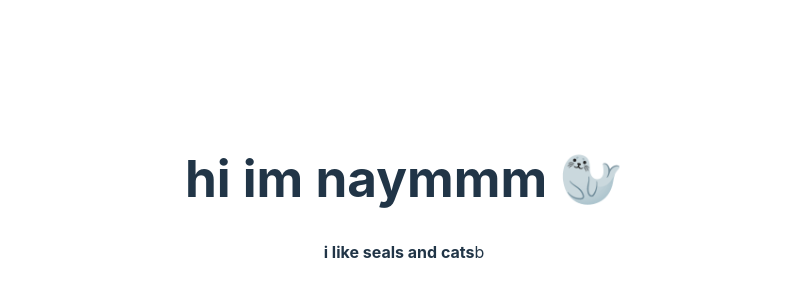
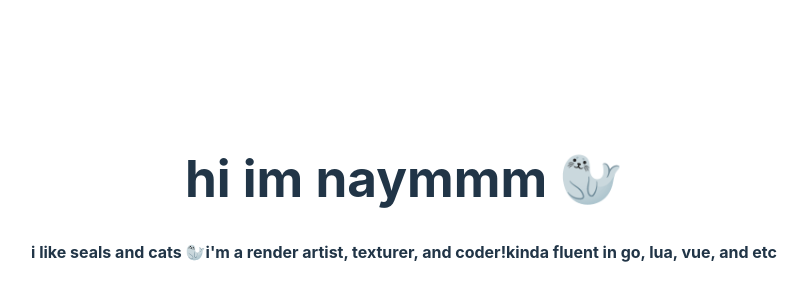
Before and after one commit to Naymmmm/vite, a Vue app: page / in a window 1280 px wide. Shown: the part 202-502 px from the top of the page, without its empty margins (236-1044 px from the left). Built offline with nearby package versions, Linux system fonts and the light colour scheme.

Commit message:
more stuff

```diff
--- a/src/components/Main.vue
+++ b/src/components/Main.vue
@@ -12,7 +12,9 @@ const count = ref(0)
   <h1>{{ msg }}</h1>
 
   <p>
-    <b>i like seals and cats</b>b
+    <b>i like seals and cats 🦭</b>
+    <b>i'm a render artist, texturer, and coder!</b>
+    <b>kinda fluent in go, lua, vue, and etc</b>
   </p>
 </template>
 
```
